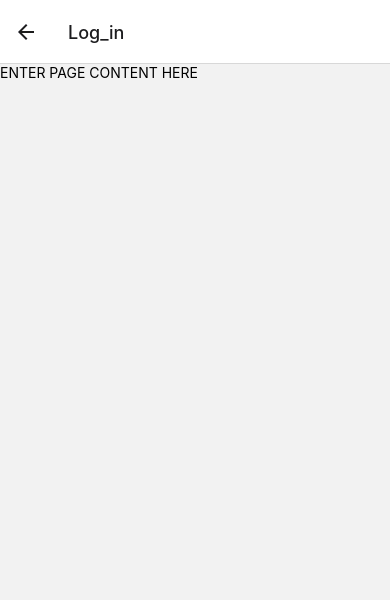
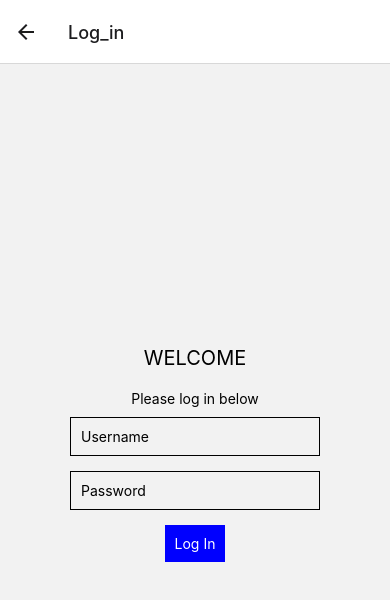
Before and after one commit to suny-poly-cs-club/attendance-app, a React Native app in the folder attendanceApp/: screen /Log_in in a window 390 px wide. Shown: the top 600 px of the page. Built offline with nearby package versions, Linux system fonts and the light colour scheme.

Commit message:
Working on Login screen - JPM

```diff
--- a/attendanceApp/LogIn.js
+++ b/attendanceApp/LogIn.js
@@ -1,17 +1,40 @@
 import {
   Text,
   View,
+  TextInput,
+  TouchableOpacity
 } from 'react-native';
+import { useState } from 'react';
 
 const LogIn = ({navigation}) => {
+	const [username, setUsername] = useState('');
+	const [password, setPassword] = useState('');
+	return (
+		<View style={{ flex: 1, alignItems: 'center', justifyContent: 'center' }}>
+		<Text style={{ fontSize: 20, marginBottom: 20 }}>WELCOME</Text>
+		<Text style={{ marginBottom: 10 }}>Please log in below</Text>
+		  <TextInput
+			style={{ borderWidth: 1, padding: 10, marginBottom: 15, width: 250 }}
+			placeholder="Username"
+			value={username}
+			onChangeText={setUsername}
+		  />
+		  <TextInput
+			style={{ borderWidth: 1, padding: 10, marginBottom: 15, width: 250 }}
+			placeholder="Password"
+			value={password}
+			onChangeText={setPassword}
+			secureTextEntry={true}
+		  />
+		  <TouchableOpacity
+			style={{ backgroundColor: 'blue', padding: 10 }}
+			onPress={() => handleLogin(username, password)}
+		  >
+			<Text style={{ color: 'white' }}>Log In</Text>
+		  </TouchableOpacity>
+		</View>
+	  );
+	};
 
-	return (
-		<View>
-			<Text>
-				ENTER PAGE CONTENT HERE
-			</Text>
-		</View>
-	);
-};
 
 export default LogIn;
--- a/attendanceApp/tsconfig.json
+++ b/attendanceApp/tsconfig.json
@@ -1,3 +1,6 @@
 {
+  "compilerOptions": {
+	  "jsx": "react-jsx"
+  },
   "extends": "@react-native/typescript-config/tsconfig.json"
 }
```
Also changed, not shown: attendanceApp/package.json (+5 -3 lines), 5 other files (tests, documents, lock files or other folders).
